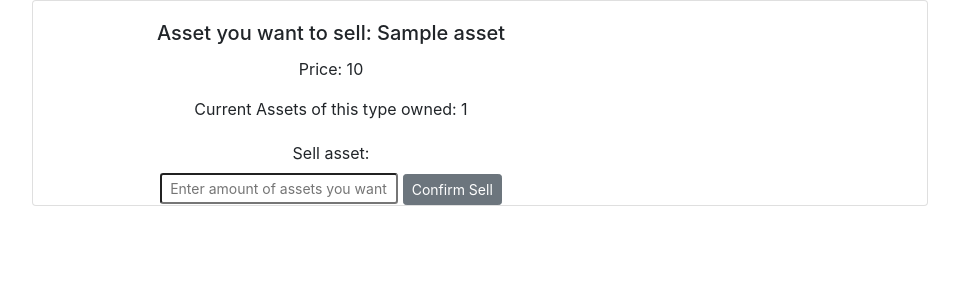
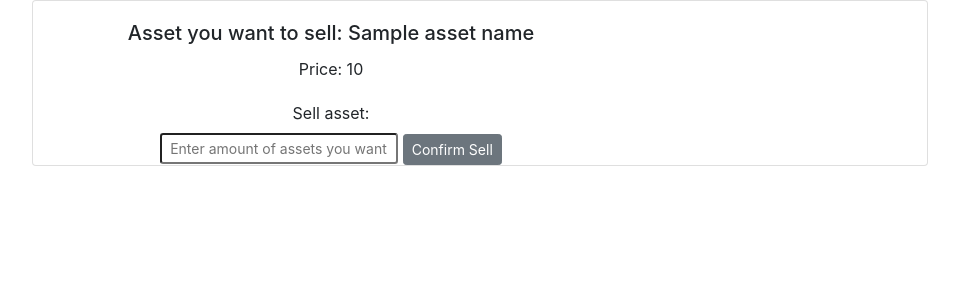
Before and after one commit to LoveFallen/TT3_Group18, a Django app: template project4/network/templates/network/sell_asset.html in a window 1280 px wide. Shown: the part 56-356 px from the top of the page, without its empty margins (160-1119 px from the left). Run offline with Django 3.2, Linux system fonts and the light colour scheme; the template is opened without the code that fills it: most values are stand-ins (such as "Sample title", 1, 10 or a date in 2020); some libraries are stand-ins or nearby versions.

Commit message:
add sell_asset

```diff
--- a/project4/network/templates/network/sell_asset.html
+++ b/project4/network/templates/network/sell_asset.html
@@ -1,4 +1,5 @@
 {% extends "network/layout.html" %}
+{% load static %}
 
 {% block body %}
 
@@ -8,16 +9,15 @@
         <div class="row no-gutters">
           <div class="col-md-8">
             <div class="card-body">
-                <h5 class="card-title" id="asset_name"> Asset you want to sell: {{asset.name}} </h5>
-                <p class="card-text"> Price: {{asset.price}}</p>
-                <p class="card-text"> Current Assets of this type owned: {{asset.count}} </p>
+                <h5 class="card-title" id="asset_name"> Asset you want to sell: {{assetName}} </h5>
+                <p class="card-text"> Price: {{lastPrice}}</p>
             </div>
 
-            <form method="post" enctype="multipart/form-data" id="upload_pic" class="create_form">
+            <form method="post" enctype="multipart/form-data" class="create_form">
                 {% csrf_token %}
                 <label for="formFileSm" class="form-label">Sell asset:</label><br>
                 <input class="form-control-sm" id="formFileSm" type="text" placeholder="Enter amount of assets you want to sell" />
-                <input class="btn btn-secondary btn-sm" type="submit" value="Confirm Sell">
+                <input class="btn btn-secondary btn-sm" id="buysell" type="submit" value="Confirm Sell">
             </form>
 
           </div>
@@ -26,4 +26,6 @@
 
 </div>
 
+<script src="{% static 'network/buysell.js' %}"></script>
+
 {% endblock %}
```
